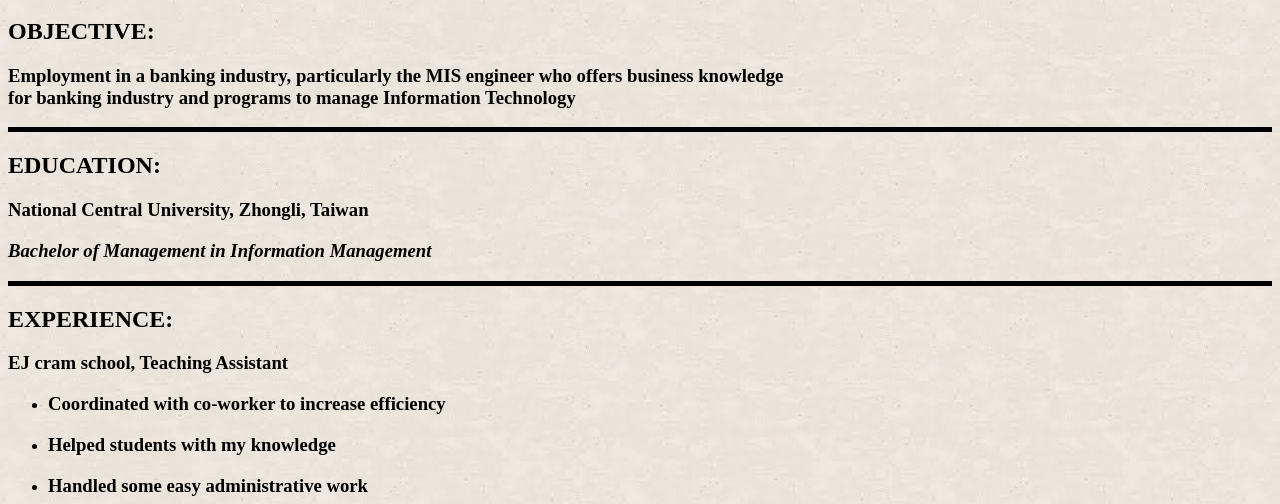
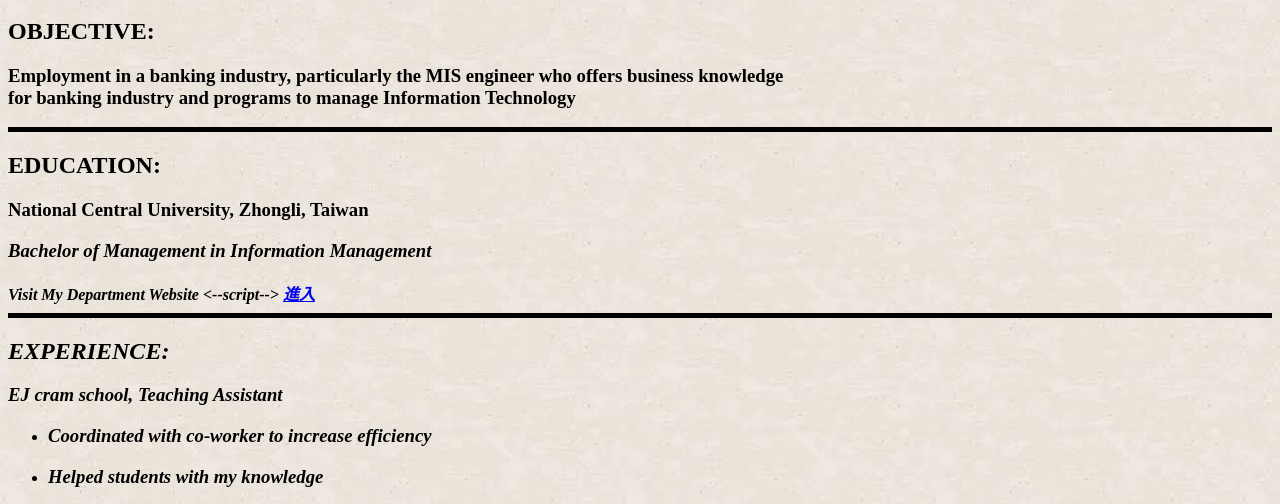
Before and after one commit to EJBubble/EJBubble.github.io, a plain HTML site: page Github/index.html in a window 1280 px wide. Shown: the part 271-775 px from the top of the page. Drawn offline with Linux system fonts and the light colour scheme.

Commit message:
Update index.html
add script

```diff
--- a/Github/index.html
+++ b/Github/index.html
@@ -41,6 +41,9 @@
 			<h2>EDUCATION:</h2>
 			<h3>National Central University, Zhongli, Taiwan</h3>
 			<h3><i>Bachelor of Management in Information Management</i></h3>
+			<label><i><b>Visit My Department Website<b><i></label>
+				<--script-->
+			<a href="#" onclick="open('https://im.mgt.ncu.edu.tw/', 'IM Department', config='height=600,width=800');">進入</a>
 		</div>
 		<hr size="5" color="black">
 		<div>
```
